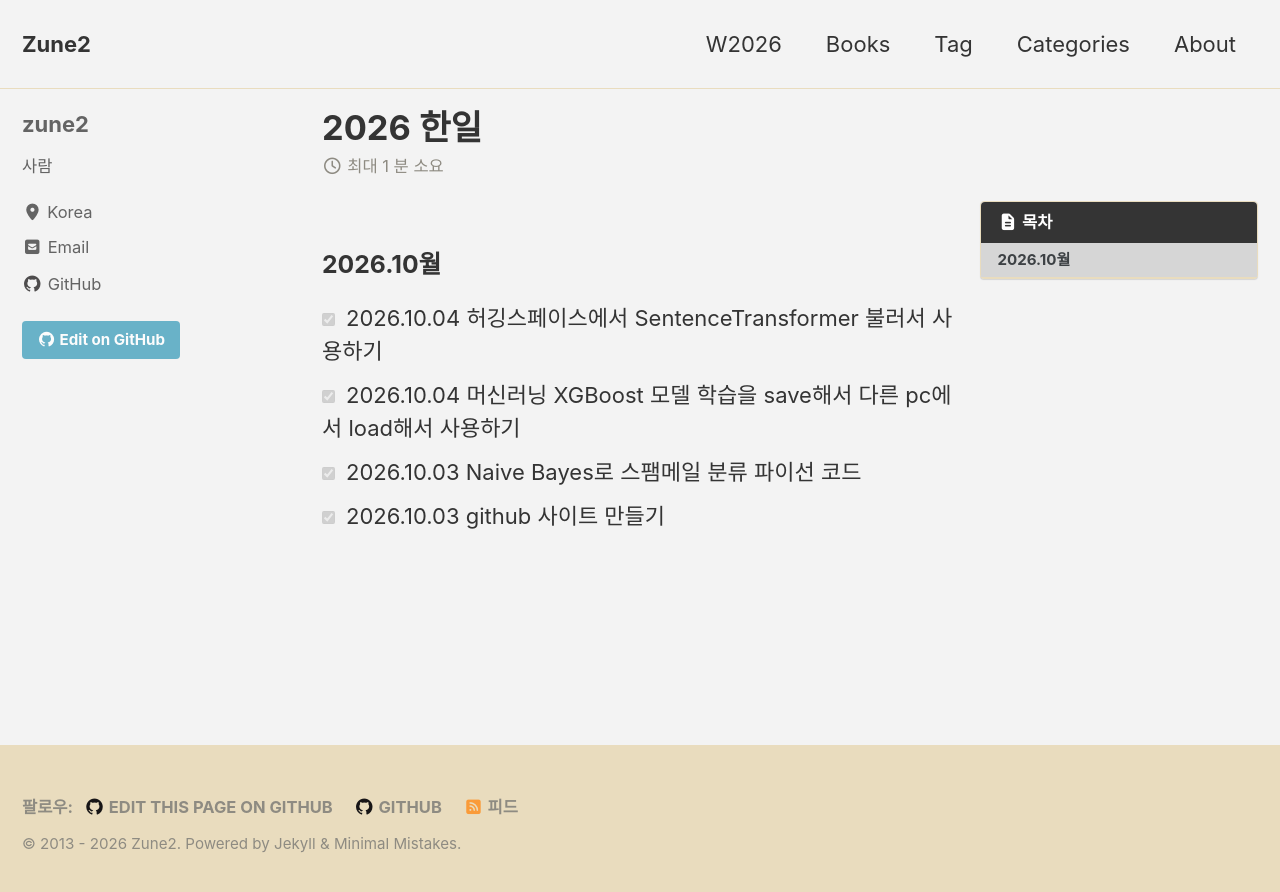
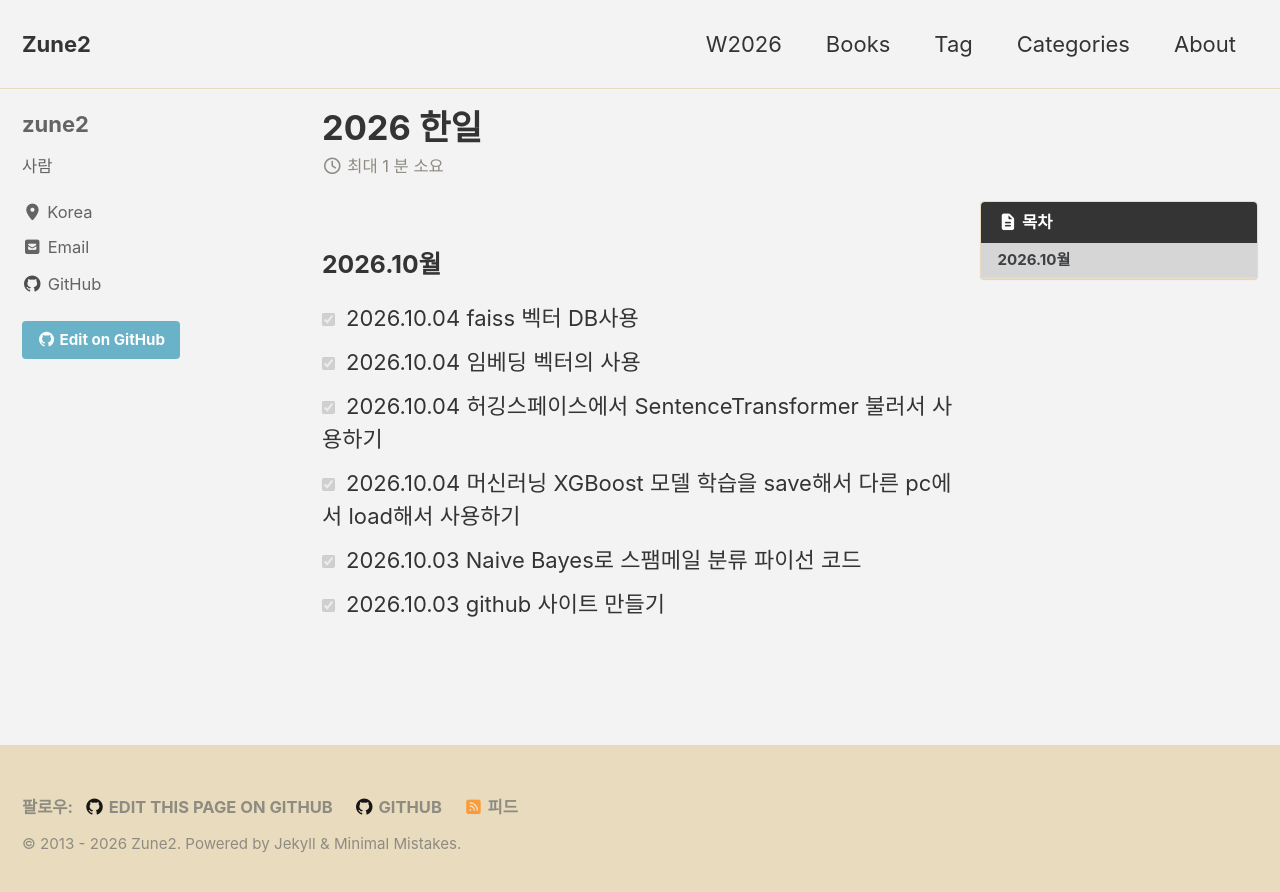
Before and after one commit to zune2/zune2.github.io, a Jekyll site: the page built from W2026.md, in a window 1280 px wide. Shown: the top 892 px of the page. Built offline with Jekyll 4.4.1, drawn with Linux system fonts in a browser that asks for light colours; cached includes are drawn as plain includes.

Commit message:
Update W2026.md

```diff
--- a/W2026.md
+++ b/W2026.md
@@ -12,6 +12,8 @@ description: desc가 여기에
 ---
 
 ### 2026.10월
+- [X] 2026.10.04 faiss 벡터 DB사용
+- [X] 2026.10.04 임베딩 벡터의 사용
 - [X] 2026.10.04 허깅스페이스에서 SentenceTransformer 불러서 사용하기
 - [X] 2026.10.04 머신러닝 XGBoost 모델 학습을 save해서 다른 pc에서 load해서 사용하기
 - [X] 2026.10.03 Naive Bayes로 스팸메일 분류 파이선 코드
```
